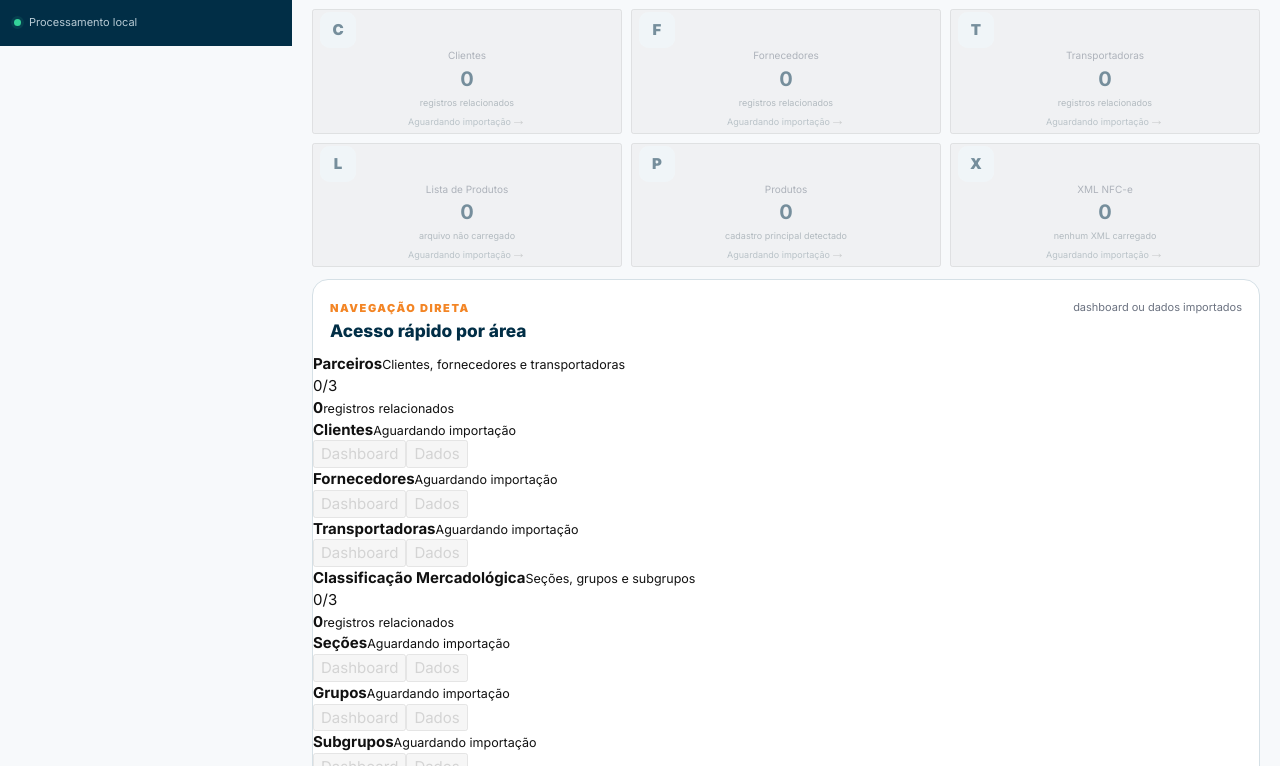
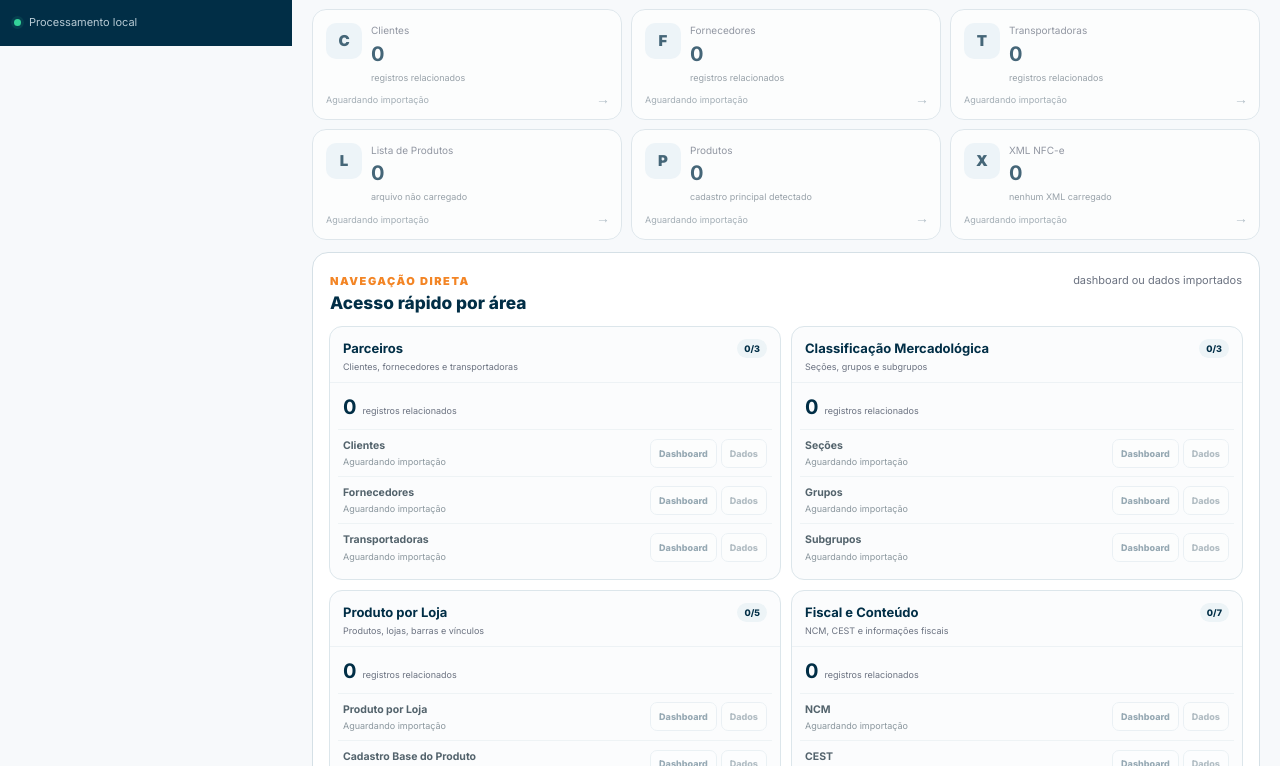
Before and after one commit to marcoantunes171989/PrimeCheck, a React (Vite) app: page / in a window 1280 px wide. Shown: the part 754-1520 px from the top of the page. Built offline with nearby package versions, Linux system fonts and the light colour scheme.

Commit message:
style: criar navegação gerencial sutil no dashboard

```diff
--- a/src/generalDashboard.css
+++ b/src/generalDashboard.css
@@ -54,7 +54,7 @@
 }
 .general-dashboard-kpis article,
 .general-dashboard-card,
-.general-dashboard-entities article {
+.general-dashboard-entities > button {
   border: 1px solid #d5e0e6;
   background: #fff;
 }
@@ -208,7 +208,7 @@
   gap: 9px;
   margin-bottom: 12px;
 }
-.general-dashboard-entities article {
+.general-dashboard-entities > button {
   min-width: 0;
   display: grid;
   grid-template-columns: 36px 1fr;
@@ -217,7 +217,7 @@
   padding: 13px;
   border-radius: 14px;
 }
-.general-dashboard-entities article.has-data {
+.general-dashboard-entities > button.has-data {
   border-color: #bfd5e1;
 }
 .general-entity-icon {
@@ -230,7 +230,7 @@
   color: var(--primary);
   font-weight: 900;
 }
-.general-dashboard-entities article.has-data .general-entity-icon {
+.general-dashboard-entities > button.has-data .general-entity-icon {
   background: #fff1e4;
   color: #c86008;
 }
@@ -252,7 +252,170 @@
   font-size: 9px;
   font-style: normal;
 }
-.general-dashboard-entities article.has-data em { color: #16834a; }
+.general-dashboard-entities > button.has-data em { color: #16834a; }
+.general-dashboard-entity-link {
+  appearance: none;
+  width: 100%;
+  font: inherit;
+  text-align: left;
+  cursor: pointer;
+  position: relative;
+  transition: border-color .16s ease, background .16s ease, transform .16s ease;
+}
+.general-dashboard-entity-link:hover:not(:disabled),
+.general-dashboard-entity-link:focus-visible {
+  border-color: #9ebdcd;
+  background: #fbfdfe;
+  transform: translateY(-1px);
+  outline: none;
+}
+.general-dashboard-entity-link:disabled {
+  cursor: default;
+  opacity: .72;
+}
+.general-dashboard-entity-link > b {
+  position: absolute;
+  right: 11px;
+  bottom: 10px;
+  color: #9aabb5;
+  font-size: 14px;
+  font-weight: 800;
+}
+.general-dashboard-entity-link.has-data > b {
+  color: var(--accent);
+}
+
+
+.general-dashboard-navigation {
+  margin-bottom: 12px;
+}
+.general-dashboard-navigation-grid {
+  display: grid;
+  grid-template-columns: repeat(2, minmax(0, 1fr));
+  gap: 10px;
+  padding: 0 16px 16px;
+}
+.general-dashboard-navigation-grid > article {
+  min-width: 0;
+  border: 1px solid #dce6eb;
+  border-radius: 13px;
+  background: #fbfcfd;
+  overflow: hidden;
+}
+.general-dashboard-navigation-grid > article.has-data {
+  border-color: #c6dae5;
+  background: #fff;
+}
+.general-dashboard-navigation-grid > article > header {
+  display: flex;
+  align-items: flex-start;
+  justify-content: space-between;
+  gap: 10px;
+  padding: 12px 13px 9px;
+  border-bottom: 1px solid #edf2f5;
+}
+.general-dashboard-navigation-grid header strong,
+.general-dashboard-navigation-grid header small {
+  display: block;
+}
+.general-dashboard-navigation-grid header strong {
+  color: var(--primary);
+  font-size: var(--fs-sm);
+}
+.general-dashboard-navigation-grid header small {
+  margin-top: 2px;
+  color: var(--muted);
+  font-size: 9px;
+}
+.general-dashboard-navigation-grid header > span {
+  flex: 0 0 auto;
+  padding: 3px 7px;
+  border-radius: 999px;
+  background: #edf4f7;
+  color: var(--primary);
+  font-size: 9px;
+  font-weight: 800;
+}
+.general-dashboard-navigation-summary {
+  display: flex;
+  align-items: baseline;
+  gap: 6px;
+  padding: 10px 13px 7px;
+}
+.general-dashboard-navigation-summary strong {
+  color: var(--primary);
+  font-size: 20px;
+}
+.general-dashboard-navigation-summary small {
+  color: var(--muted);
+  font-size: 9px;
+}
+.general-dashboard-navigation-modules {
+  display: grid;
+  padding: 0 8px 8px;
+}
+.general-dashboard-navigation-modules > div {
+  min-width: 0;
+  display: grid;
+  grid-template-columns: minmax(0, 1fr) auto;
+  align-items: center;
+  gap: 9px;
+  padding: 8px 5px;
+  border-top: 1px solid #eef3f5;
+}
+.general-dashboard-navigation-modules > div > div:first-child {
+  min-width: 0;
+}
+.general-dashboard-navigation-modules strong,
+.general-dashboard-navigation-modules small {
+  display: block;
+  min-width: 0;
+}
+.general-dashboard-navigation-modules strong {
+  color: #53636c;
+  font-size: 10.5px;
+}
+.general-dashboard-navigation-modules .available strong {
+  color: #183c4f;
+}
+.general-dashboard-navigation-modules small {
+  margin-top: 2px;
+  color: #8a969d;
+  font-size: 9px;
+  white-space: nowrap;
+  overflow: hidden;
+  text-overflow: ellipsis;
+}
+.general-dashboard-navigation-actions {
+  display: flex;
+  gap: 4px;
+}
+.general-dashboard-navigation-actions button {
+  min-height: 29px;
+  padding: 0 8px;
+  border: 1px solid #d3e0e7;
+  border-radius: 7px;
+  background: #fff;
+  color: #45606e;
+  font-size: 9px;
+  font-weight: 800;
+  cursor: pointer;
+}
+.general-dashboard-navigation-actions button:first-child {
+  color: var(--primary);
+}
+.general-dashboard-navigation-actions button:hover:not(:disabled) {
+  border-color: var(--accent);
+  background: #fffaf5;
+}
+.general-dashboard-navigation-actions button:disabled {
+  cursor: default;
+  opacity: .4;
+}
+.dashboard-navigation-button {
+  background: #f8fbfc !important;
+}
+
 .nfce-summary-card { padding-bottom: 17px; }
 .nfce-summary-total {
   margin: 0 17px 13px;
@@ -369,12 +532,19 @@
   .general-dashboard-entities { grid-template-columns: repeat(3, minmax(0, 1fr)); }
 }
 @media (max-width: 1050px) {
+  .general-dashboard-navigation-grid { grid-template-columns: 1fr; }
   .general-dashboard-page { width: min(100% - 24px, 1680px); padding-top: 22px; }
   .general-dashboard-hero { align-items: flex-start; flex-direction: column; }
   .general-dashboard-grid,
   .general-dashboard-grid-main { grid-template-columns: 1fr; }
 }
 @media (max-width: 720px) {
+  .general-dashboard-navigation-modules > div {
+    grid-template-columns: 1fr;
+  }
+  .general-dashboard-navigation-actions {
+    justify-content: flex-start;
+  }
   .general-dashboard-kpis { grid-template-columns: 1fr 1fr; }
   .general-dashboard-entities { grid-template-columns: 1fr 1fr; }
   .coverage-content { grid-template-columns: 1fr; justify-items: center; }
```
